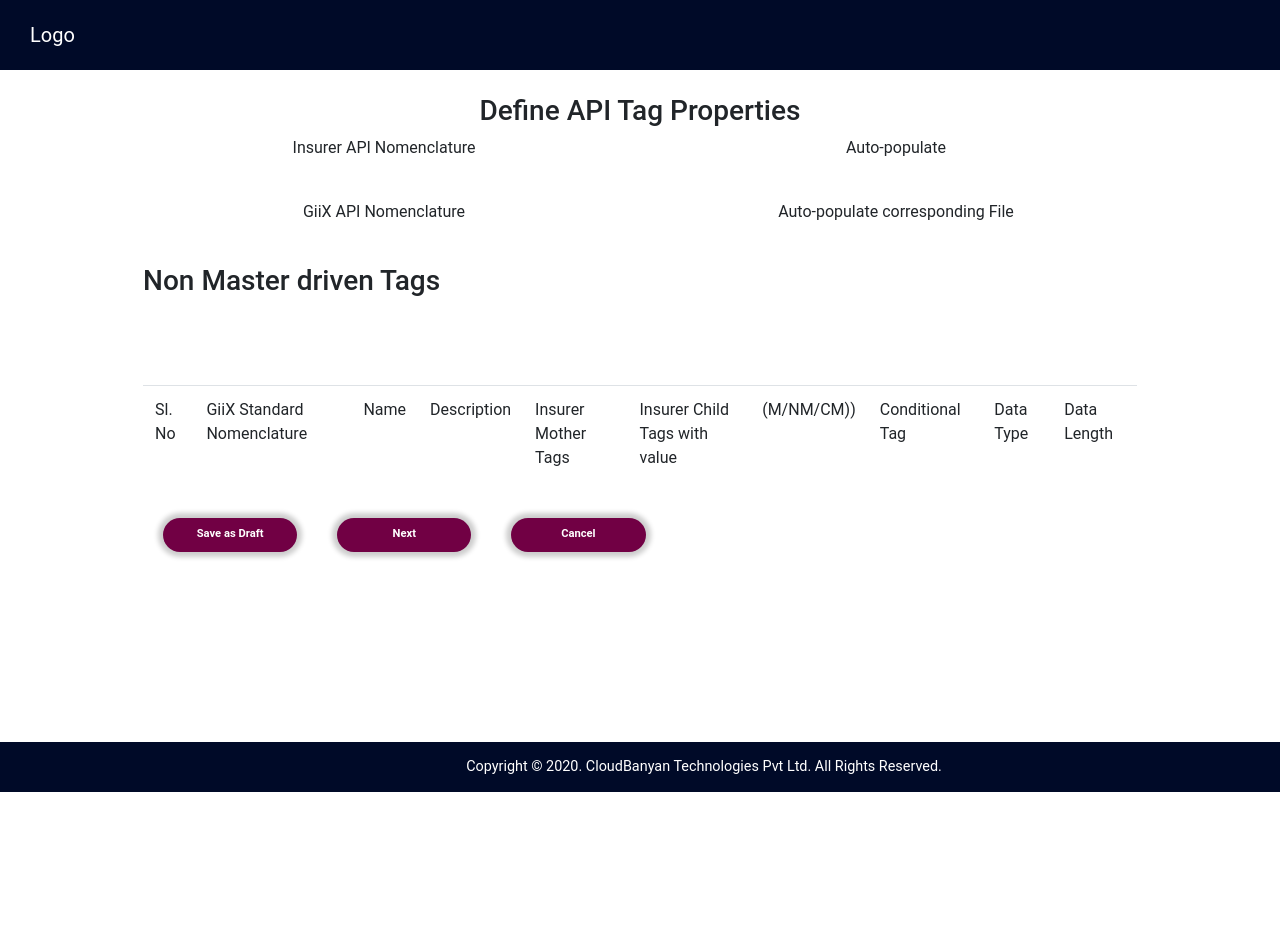
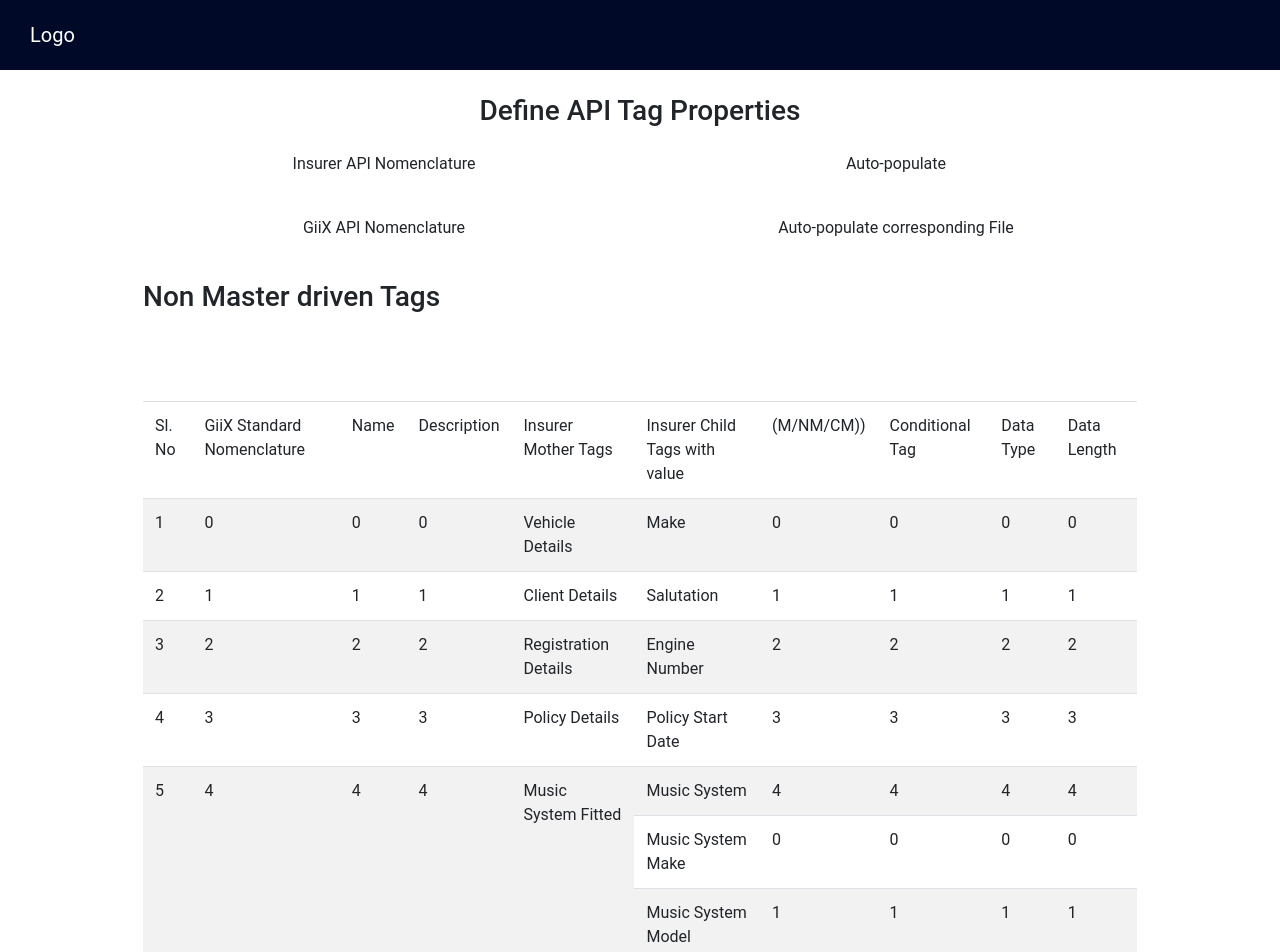
Before and after one commit to Artistic-cat/Temp, a React (Create React App) app: page /apidefine in a window 1280 px wide. Shown: the top 952 px of the page. Before the commit the page ends 800 px from the top, so only its background shows below. Built offline with nearby package versions, Linux system fonts and the light colour scheme.

Commit message:
API Define Page
Signed-off-by: Mohammed Rifas S <rifas2475@outlook.com>

```diff
--- a/src/Views/APITags/Define.js
+++ b/src/Views/APITags/Define.js
@@ -15,11 +15,42 @@ import Footer from "../../Components/Footer/Footer";
  */
 class Define extends Component {
     render() {
+
+        const mockData = {
+            data: [
+                {
+                    motherTag: "Vehicle Details",
+                    childTag: ["Make"]
+                },
+                {
+                    motherTag: "Client Details",
+                    childTag: ["Salutation"]
+                },
+                {
+                    motherTag: "Registration Details",
+                    childTag: ["Engine Number"]
+                },
+                {
+                    motherTag: "Policy Details",
+                    childTag: ["Policy Start Date"]
+                },
+                {
+                    motherTag: "Music System Fitted",
+                    childTag: [
+                        "Music System",
+                        "Music System Make",
+                        "Music System Model",
+                        "Music System Price"
+                    ]
+                },
+            ]
+        }
+
         return (
             <>
                 <Header/>
                 <Container className="container-box">
-                    <h3 className="apiTag-header">Define API Tag Properties</h3>
+                    <h3 className="apiTag-header mb-4">Define API Tag Properties</h3>
                     <Row className="mb-4">
                         <Col>
                             <p>Insurer API Nomenclature</p>
@@ -56,6 +87,37 @@ class Define extends Component {
                         <tbody>
                         {
                             /* Add Code Here */
+
+                            /* Mock Data Code */
+                            [...mockData.data].map((key, value) => {
+                                    return <>
+                                        <tr key={value}>
+                                            <td rowSpan={key.childTag.length}>{value + 1}</td>
+                                            <td contentEditable={true} rowSpan={key.childTag.length}>{value}</td>
+                                            <td contentEditable={true} rowSpan={key.childTag.length}>{value}</td>
+                                            <td contentEditable={true} rowSpan={key.childTag.length}>{value}</td>
+                                            <td rowSpan={key.childTag.length}>{key.motherTag}</td>
+                                            <td>{key.childTag[0]}</td>
+                                            <td contentEditable={true}>{value}</td>
+                                            <td contentEditable={true}>{value}</td>
+                                            <td contentEditable={true}>{value}</td>
+                                            <td contentEditable={true}>{value}</td>
+                                        </tr>
+
+                                        {
+                                            [...key.childTag.slice(1)].map((key1, value1) => {
+                                                return <tr>
+                                                    <td>{key1}</td>
+                                                    <td contentEditable={true}>{value1}</td>
+                                                    <td contentEditable={true}>{value1}</td>
+                                                    <td contentEditable={true}>{value1}</td>
+                                                    <td contentEditable={true}>{value1}</td>
+                                                </tr>
+                                            })
+                                        }
+                                    </>
+                                }
+                            )
                         }
                         </tbody>
                     </Table>
```
